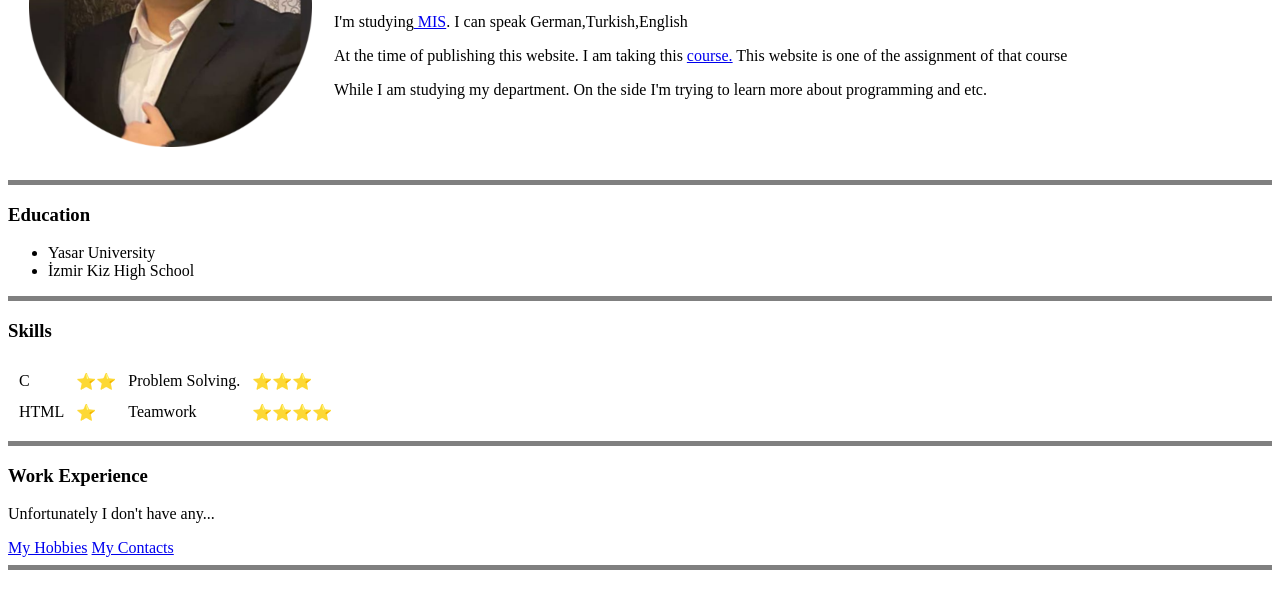
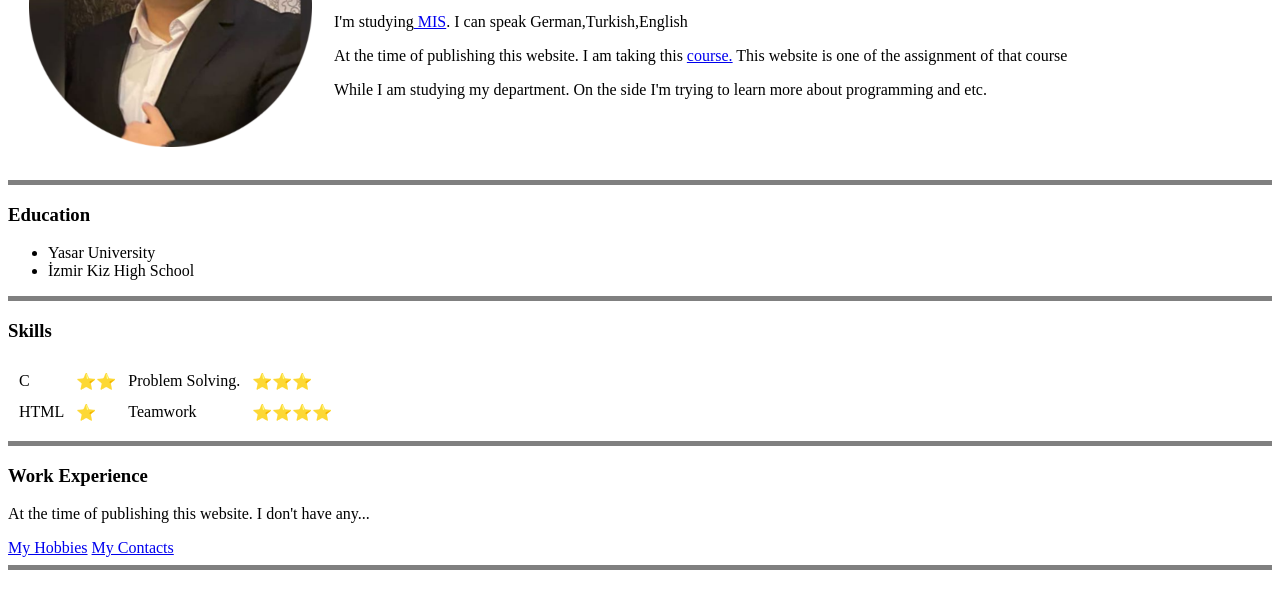
Before and after one commit to Hannibal1123/cv, a plain HTML site: page index.html in a window 1280 px wide. Shown: the part 165-774 px from the top of the page. Drawn offline with Linux system fonts and the light colour scheme.

Commit message:
Update index.html

```diff
--- a/index.html
+++ b/index.html
@@ -52,7 +52,7 @@
 <hr size="5" noshade="3">
 
 <h3>Work Experience</h3>
-<p>Unfortunately I don't have any...</p>
+<p>At the time of publishing this website. I don't have any...</p>
 <a href="hobbies.html">My Hobbies</a>
 <a href="contact.html">My Contacts</a>
 <hr size="5" noshade="3">
```
